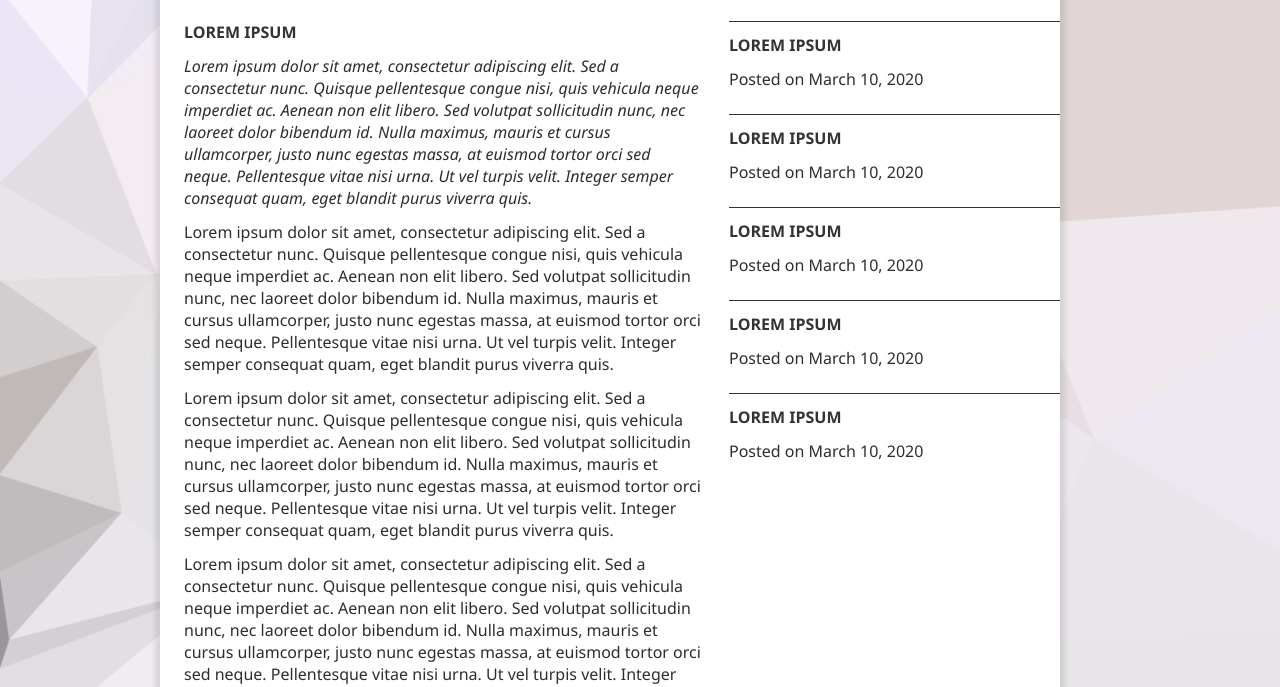
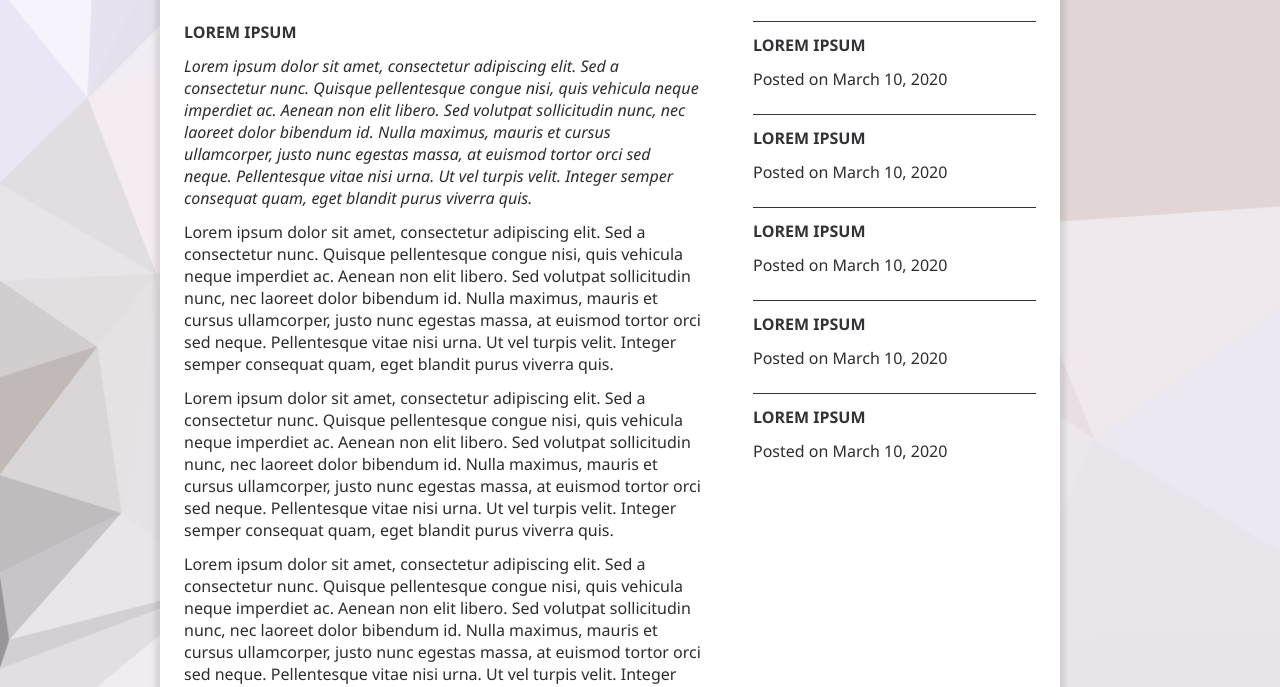
Before and after one commit to kauffmanes/rwd-intro, a plain HTML site: page index.html in a window 1280 px wide. Shown: the part 108-795 px from the top of the page. Drawn offline with Linux system fonts and the light colour scheme.

Commit message:
fixed gutter on aside

```diff
--- a/styles.css
+++ b/styles.css
@@ -34,7 +34,7 @@ main {
 
 aside {
     width: 331px;
-    padding: 24px 0;
+    padding: 24px;
     float: right;
 }
 
```
